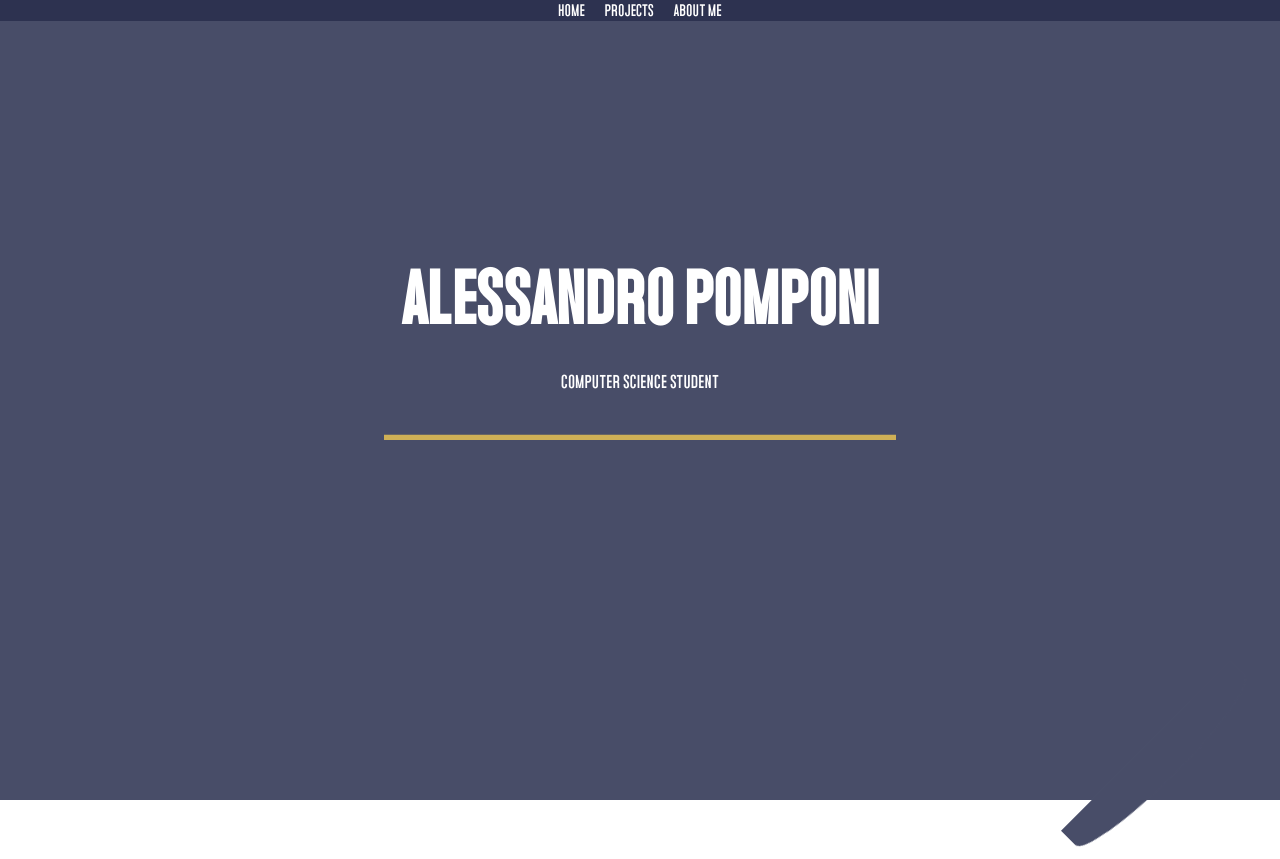
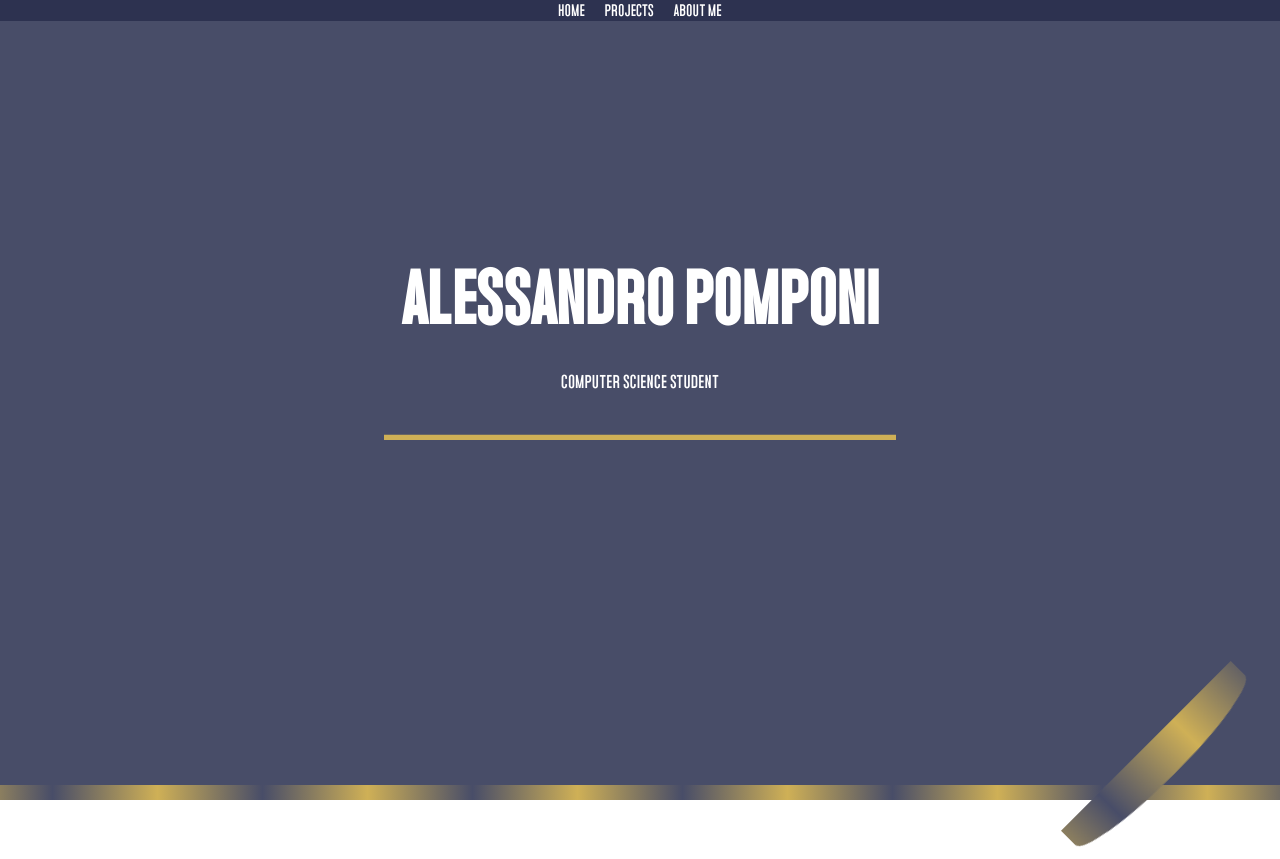
Before and after one commit to Ale20p/Portfolio, a Nuxt app: page / in a window 1280 px wide. Built offline with nearby package versions, Linux system fonts and the light colour scheme.

Commit message:
streak animation finally works

```diff
--- a/pages/index.vue
+++ b/pages/index.vue
@@ -44,29 +44,17 @@
   left: 0;
   width: 100%;
   height: 15px;
-  background: linear-gradient(to right, var(--background-color), var(--background-color), var(--accent-color));
-  background-size: 400% 400%;
-  animation: animate-gradient 5s ease infinite;
+  background: repeating-linear-gradient(to right, var(--accent-color), var(--background-color), var(--accent-color) 210px);
+  background-size: 300% 100%;
+  animation: animate-gradient 4s linear infinite;
   backface-visibility: hidden;
   transform: translateZ(0);
   will-change: background-position;
 }
 
 @keyframes animate-gradient {
-  0% {
-    background-position: 0% 50%;
-  }
-  /* 25% {
-    background-position: 25% 50%;
-  }
-  50% {
-    background-position: 50% 50%;
-  }
-  75% {
-    background-position: 75% 50%;
-  } */
-  100% {
-    background-position: 100% 50%;
+  to {
+    background-position-x: -210px;
   }
 }
 
```
